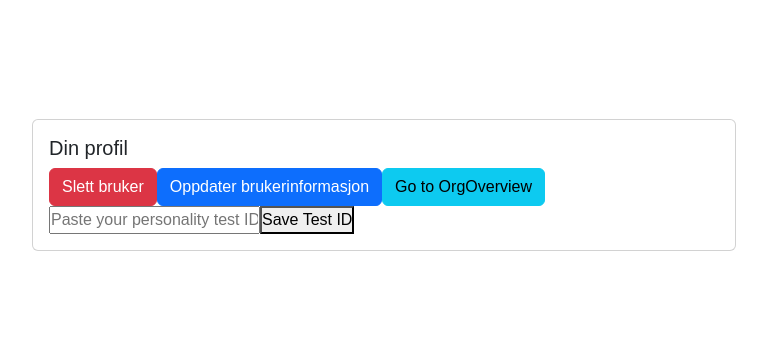
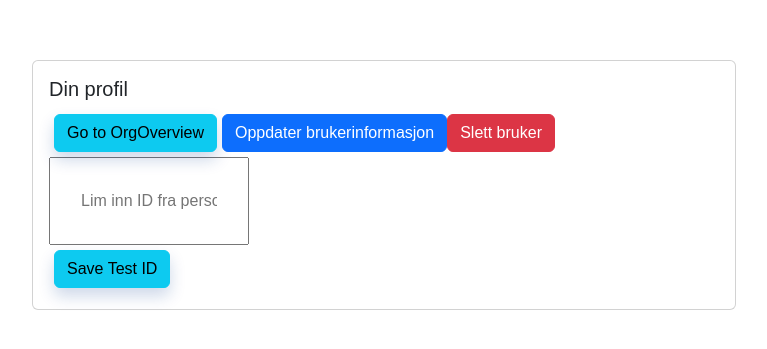
Before and after one commit to fielcool/app2000-gruppe13, a React (Create React App) app in the folder client/: page /LoggedInUser in a window 1280 px wide. Shown: the part 215-564 px from the top of the page, without its empty margins (256-1023 px from the left). Built offline with nearby package versions, Linux system fonts and the light colour scheme.

Commit message:
modified:   client/src/App.css 	modified:   client/src/LoggedInUser.js 	modified:   client/src/PersonalityTestIdForm.js

```diff
--- a/client/src/App.css
+++ b/client/src/App.css
@@ -57,8 +57,16 @@ a {
   align-items: center;
   height: 100%;
   min-height: 100vh;
+  padding: 10px;
 }
 
+.id-input{
+  display: flex;
+  width: 200px;
+  padding: 30px;
+  justify-content: center;
+  align-items: center;
+}
 .chart-container {
   display: flex;
   justify-content: center;
--- a/client/src/LoggedInUser.js
+++ b/client/src/LoggedInUser.js
@@ -75,16 +75,16 @@ const LoggedInUser = () => {
         <Card style={{ width: '44rem' }}>
           <Card.Body>
             <Card.Title>Din profil</Card.Title>
-            <Button variant="danger" onClick={() => setShowModal(true)}>
-              Slett bruker
+            <Button variant="info" onClick={handleGoToOrgOverview} className="btn btn-info btn-md fp-button shadow-custom">
+              Go to OrgOverview
             </Button>
 
             <Button variant="primary" onClick={handleUpdateUserInfo}>
               Oppdater brukerinformasjon
             </Button>
 
-            <Button variant="info" onClick={handleGoToOrgOverview}>
-              Go to OrgOverview
+            <Button variant="danger" onClick={() => setShowModal(true)}>
+              Slett bruker
             </Button>
 
             <PersonalityTestIdForm authToken={authToken} />
--- a/client/src/PersonalityTestIdForm.js
+++ b/client/src/PersonalityTestIdForm.js
@@ -30,13 +30,13 @@ function PersonalityTestIdForm({ authToken }) {
 
   return (
     <form onSubmit={handleSubmit}>
-      <input
+      <input className="id-input"
         type="text"
         value={resultatId}
         onChange={handleTestIdChange}
-        placeholder="Paste your personality test ID here"
+        placeholder="Lim inn ID fra personlighetstesten"
       />
-      <button type="submit">Save Test ID</button>
+      <button type="submit" className="btn btn-info btn-md fp-button shadow-custom">Save Test ID</button>
     </form>
   );
 }
```
